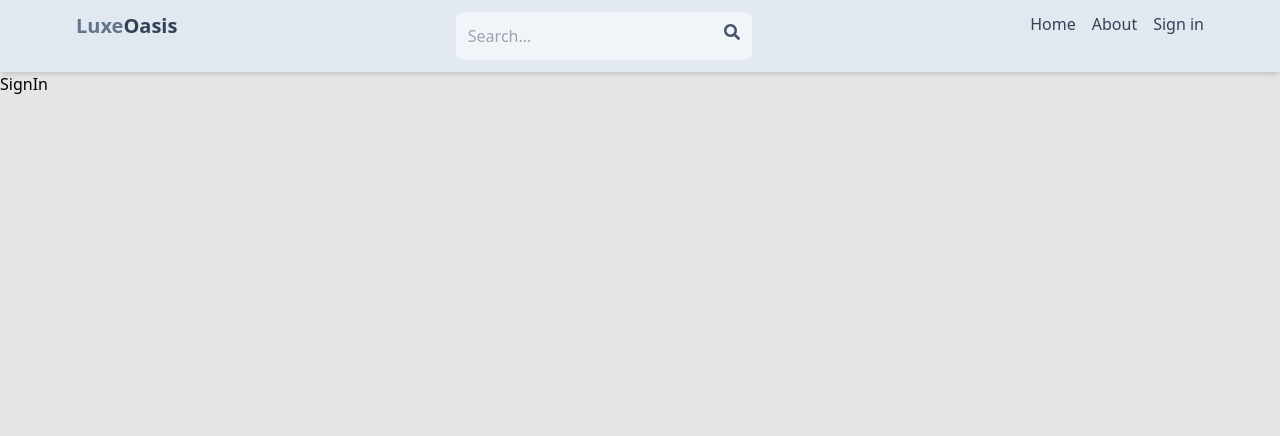
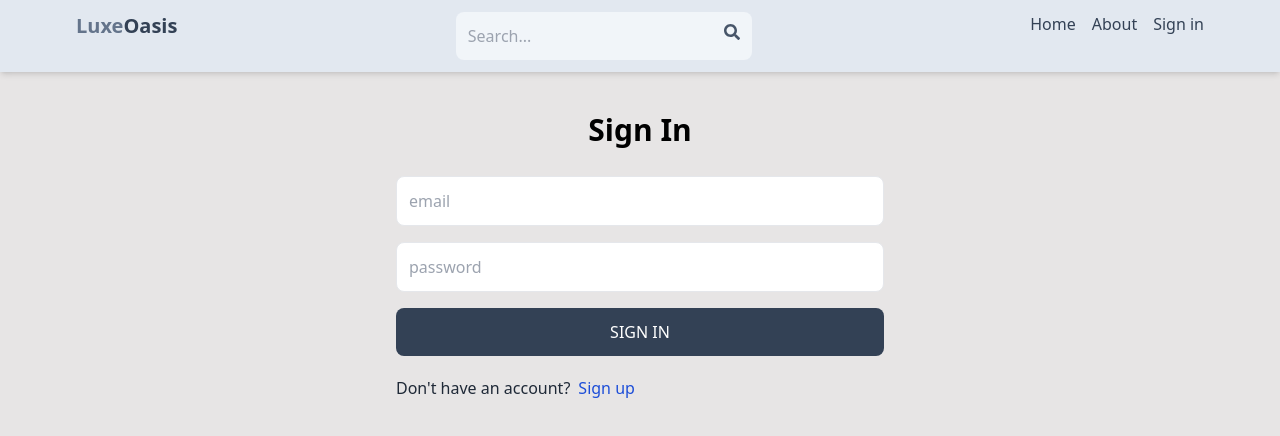
Before and after one commit to Salwa99/LuxeOasis, a React (Vite) app in the folder client/: page /sign-in in a window 1280 px wide. Shown: the top 436 px of the page. Built offline with nearby package versions, Linux system fonts and the light colour scheme.

Commit message:
Build signin UI

```diff
--- a/client/src/pages/SignIn.jsx
+++ b/client/src/pages/SignIn.jsx
@@ -1,7 +1,78 @@
-import React from 'react'
+import { useState } from "react";
+import { Link, useNavigate } from "react-router-dom";
 
 export default function SignIn() {
+  const [formData, setFormData] = useState({});
+  const [error, setError] = useState(null);
+  const [loading, setLoading] = useState(false);
+
+  const navigate = useNavigate();
+
+  const handleChange = (e) => {
+    setFormData({
+      ...formData,
+      [e.target.id]: e.target.value,
+    });
+  };
+
+  const handleSubmit = async (e) => {
+    e.preventDefault();
+    try {
+      setLoading(true);
+      const res = await fetch("/api/auth/signin", {
+        method: "POST",
+        headers: {
+          "Content-Type": "application/json",
+        },
+        body: JSON.stringify(formData),
+      });
+      const data = await res.json();
+      if (data.success === false) {
+        setLoading(false);
+        setError(data.message);
+        return;
+      }
+      setLoading(false);
+      setError(null);
+      navigate("/");
+    } catch (error) {
+      setLoading(false);
+      setError(data.message);
+    }
+  };
+
   return (
-    <div>SignIn</div>
-  )
+    <div className="p-3 max-w-lg mx-auto">
+      <h1 className="text-3xl text-center font-semibold my-7">Sign In</h1>
+      <form onSubmit={handleSubmit} className="flex flex-col gap-4">
+        <input
+          type="email"
+          placeholder="email"
+          className="border p-3 rounded-lg"
+          id="email"
+          onChange={handleChange}
+        />
+        <input
+          type="password"
+          placeholder="password"
+          className="border p-3 rounded-lg"
+          id="password"
+          onChange={handleChange}
+        />
+        <button
+          disabled={loading}
+          className="bg-slate-700 text-white p-3 rounded-lg uppercase hover:opacity-90 disabled:opacity-80"
+        >
+          {loading ? "Loading..." : "Sign In"}
+        </button>
+      </form>
+      <div className="flex gap-2 mt-5">
+        <p className="text-gray-800">Don't have an account?</p>
+        <Link to={"/sign-up"}>
+          <span className="text-blue-700">Sign up</span>
+        </Link>
+      </div>
+      {error && <p className="text-red-500 my-5">{error}</p>}
+    </div>
+  );
 }
```
